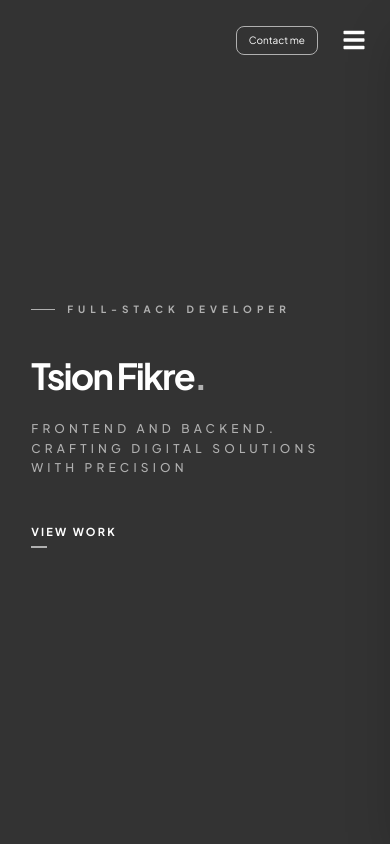
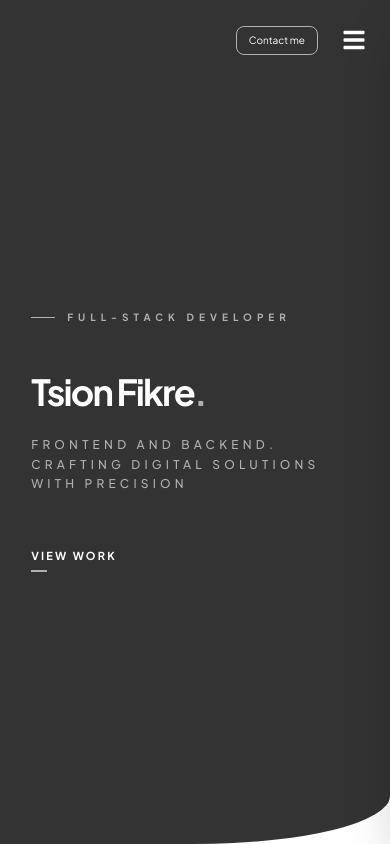
Before and after one commit to 345ts/Portfolio-Of-My, a React (Vite) app: page / in a window 390 px wide. Shown: the top 844 px of the page. Built offline with nearby package versions, Linux system fonts and the light colour scheme.

Commit message:
last commit

```diff
--- a/src/Components/Navbar.jsx
+++ b/src/Components/Navbar.jsx
@@ -33,7 +33,7 @@ const Navbar = () => {
           RIGHT of the Home panel, so it never covers the panel. */}
       <div
         aria-hidden="true"
-        className={`pointer-events-none absolute inset-x-0 top-0 h-[90px] left-[var(--pw)] bg-[linear-gradient(to_bottom,#ffffff_0%,#ffffff_50%,transparent_100%)] transition-opacity duration-300 ${
+        className={`pointer-events-none absolute inset-x-0 top-0 h-[90px] min-[1100px]:left-[var(--pw)] bg-[linear-gradient(to_bottom,#ffffff_0%,#ffffff_50%,transparent_100%)] transition-opacity duration-300 ${
           scrolled ? 'opacity-100' : 'opacity-0'
         }`}
       />
@@ -88,7 +88,7 @@ const Navbar = () => {
             <li key={item} className="relative group w-fit">
               <a
                 href={`#${item.toLowerCase()}`}
-                className="text-4xl md:text-5xl font-bold text-[#707070] group-hover:text-[#333333] transition-colors duration-300 block"
+                className="text-4xl md:text-4xl font-bold text-[#707070] group-hover:text-[#333333] transition-colors duration-300 block"
                 onClick={() => setIsOpen(false)}
               >
                 {item}
--- a/src/Components/Projects.jsx
+++ b/src/Components/Projects.jsx
@@ -125,7 +125,7 @@ const Projects = () => {
       </div>
 
       {/* Projects */}
-      <div className="grid grid-cols-1 min-[1100px]:grid-cols-2 gap-6 items-start">
+      <div className="grid grid-cols-1 gap-6">
         {filteredProjects.map((project) => (
           <div
             key={project.name}
--- a/src/index.css
+++ b/src/index.css
@@ -13,19 +13,16 @@
 }
 
 @layer base {
-  /* 1. Hide the system cursor everywhere for the custom cursor effect */
   html,
   body,
   * {
     cursor: none !important;
   }
 
-  /* 2. Smooth scrolling for your #contact and #projects links */
   html {
     scroll-behavior: smooth;
   }
 
-  /* 3. Bring the cursor back for mobile users (touchscreens) */
   @media (max-width: 768px) {
     html,
     body,
@@ -35,9 +32,6 @@
   }
 }
 
-/* ------------------------------------------------------------------
-   Elegant Minimalism: page colours
-------------------------------------------------------------------- */
 html,
 body {
   background: #ffffff;
@@ -47,7 +41,6 @@ body {
   background-image: none !important;
   color: #333333 !important;
 }
-/* the dark vignette overlay from the old theme */
 #root > div > div.absolute.inset-0 {
   display: none !important;
 }
@@ -56,30 +49,38 @@ body {
   color: #ffffff;
 }
 
-/* ------------------------------------------------------------------
-   Page layout (same on phone and desktop)
-   - Home panel pinned top-left on every section
-   - section title sits under the panel, content sits to the right
-   Phone sizes are the defaults; desktop sizes are in the 1100px block.
-------------------------------------------------------------------- */
 :root {
   --nav-h: 72px;
-  --pw: clamp(150px, 42vw, 780px); /* panel width */
-  --ph: clamp(240px, 42svh, 660px); /* panel height */
-  --gap: 14px;
-  --edge: 8px;
-}
-
-@media (min-width: 1100px) {
-  :root {
   --pw: clamp(520px, 46vw, 780px);
   --ph: clamp(460px, 66svh, 660px);
   --gap: 28px;
   --edge: 24px;
 }
-}
 
 /* ---------- Home panel ---------- */
+.home-panel {
+  position: relative;
+  min-height: 100svh;
+  overflow: hidden;
+  background: #333333;
+  color: #ffffff;
+  border-bottom-right-radius: 50% 48px;
+  display: flex;
+  flex-direction: column;
+}
+/* makes the content fill the panel so it is centred (small screens) */
+.home-panel > section { flex: 1 1 auto; }
+.home-inner {
+  /* top padding keeps the text clear of the top bar on small screens */
+  padding: 6rem clamp(24px, 8vw, 128px) 4rem;
+  max-width: 56rem;
+}
+.home-tag { margin-bottom: 2.5rem; font-size: 10px; }
+.home-name { font-size: clamp(2.25rem, 6vw, 4.5rem); margin-bottom: 1rem; }
+.home-sub { font-size: 12px; letter-spacing: 0.35em; max-width: 32rem; margin-bottom: 3rem; }
+.home-cta { font-size: 11px; letter-spacing: 0.2em; }
+
+@media (min-width: 1100px) {
   .home-panel {
     position: fixed;
     z-index: 30;
@@ -88,9 +89,6 @@ body {
     width: 100vw;
     height: 100svh;
     min-height: 0;
-  overflow: hidden;
-  background: #333333;
-  color: #ffffff;
     border-bottom-right-radius: 0;
     transition:
       width 0.7s cubic-bezier(0.65, 0, 0.35, 1),
@@ -104,94 +102,62 @@ body {
   }
 
   .home-inner {
-  padding: 0 clamp(20px, 8vw, 128px);
-  max-width: 56rem;
+    padding: 0 clamp(32px, 8vw, 128px);
     transition: padding 0.7s cubic-bezier(0.65, 0, 0.35, 1);
   }
-.home-tag { margin-bottom: 2rem; font-size: 10px; }
-.home-name {
-  font-size: clamp(2.25rem, 6vw, 4.5rem);
-  margin-bottom: 1rem;
-  transition: font-size 0.7s cubic-bezier(0.65, 0, 0.35, 1), margin 0.7s;
-}
-.home-sub { font-size: 12px; letter-spacing: 0.35em; max-width: 32rem; margin-bottom: 2.5rem; }
-.home-cta { font-size: 11px; letter-spacing: 0.2em; }
+  .home-name { transition: font-size 0.7s cubic-bezier(0.65, 0, 0.35, 1), margin 0.7s; }
   .home-tag, .home-sub, .home-cta { transition: all 0.7s cubic-bezier(0.65, 0, 0.35, 1); }
   .home-scroll { transition: opacity 0.4s; }
 
-/* shrunk (phone sizes) */
-.is-shrunk .home-inner { padding: 0 14px; }
-.is-shrunk .home-name { font-size: 1.25rem; margin-bottom: 0.5rem; }
-.is-shrunk .home-tag { margin-bottom: 0.75rem; }
-.is-shrunk .home-tag span { letter-spacing: 0.2em; font-size: 8px; }
-.is-shrunk .home-sub { display: none; }
-.is-shrunk .home-cta { font-size: 10px; }
-.is-shrunk .home-scroll { opacity: 0; pointer-events: none; }
-
-@media (min-width: 1100px) {
-  .home-inner { padding: 0 clamp(32px, 8vw, 128px); }
-  .home-tag { margin-bottom: 2.5rem; }
-  .home-sub { margin-bottom: 3rem; }
-
-  /* shrunk (desktop sizes) */
   .is-shrunk .home-inner { padding: 0 56px; }
   .is-shrunk .home-name { font-size: 2.6rem; margin-bottom: 0.75rem; }
-  .is-shrunk .home-tag { margin-bottom: 1.25rem; }
-  .is-shrunk .home-tag span { letter-spacing: 0.5em; font-size: inherit; }
-  .is-shrunk .home-sub { display: block; font-size: 10px; letter-spacing: 0.25em; margin-bottom: 1.75rem; }
+  .is-shrunk .home-tag { margin-bottom: 1.25rem; font-size: 10px; }
+  .is-shrunk .home-sub { font-size: 10px; letter-spacing: 0.25em; margin-bottom: 1.75rem; }
   .is-shrunk .home-cta { font-size: 11px; }
+  .is-shrunk .home-scroll { opacity: 0; pointer-events: none; }
 }
 
 /* ---------- Sections ---------- */
+.sec {
+  padding: 5rem 24px;
+}
+.sec-title { margin-bottom: 2rem; }
+.sec-body { min-width: 0; }
+
+@media (min-width: 1100px) {
   .page { padding: 0 var(--edge); }
-
   .sec {
     display: grid;
     grid-template-columns: var(--pw) minmax(0, 1fr);
-  column-gap: 12px;
+    column-gap: calc(var(--gap) + 24px);
     min-height: 100svh;
-  padding: calc(var(--nav-h) + 1rem) 0 4rem;
+    padding: calc(var(--nav-h) + 2rem) 0 6rem;
     max-width: 90rem;
     margin: 0 auto;
   }
-.sec-title { margin-bottom: 2rem; }
-.sec-body { min-width: 0; grid-column: 2; padding-top: 12px; padding-right: 4px; }
 
-/* The title is pinned directly UNDER the Home panel and shown only for the
-   section being read (.is-active, set by usePanelScroll). */
+  .sec-body { grid-column: 2; padding-top: 12px; padding-right: 4px; }
+
   .sec-title {
     position: fixed;
     z-index: 20;
-  left: 14px;
+    left: 56px;
     top: calc(var(--ph) + var(--gap) + 12px);
-  width: calc(var(--pw) - 28px);
+    width: calc(var(--pw) - 88px);
     margin: 0;
     padding: 0;
     opacity: 0;
     pointer-events: none;
     transition: opacity 0.3s ease;
   }
-.sec-title h2 { font-size: 1.5rem; }
-.sec-title span { letter-spacing: 0.2em !important; }
-
   .panel-shrunk .sec.is-active .sec-title {
     opacity: 1;
     pointer-events: auto;
-  /* wait until the Home panel has finished shrinking, then fade in */
     transition: opacity 0.4s ease 0.4s;
   }
-
-@media (min-width: 1100px) {
-  .sec {
-    column-gap: calc(var(--gap) + 24px);
-    padding: calc(var(--nav-h) + 2rem) 0 6rem;
-  }
-  .sec-title { left: 56px; width: calc(var(--pw) - 88px); }
-  .sec-title h2 { font-size: 3rem; }
-  .sec-title span { letter-spacing: 0.5em !important; }
 }
 
-/* ---------- Soft grey blocks (cards, skill tiles, buttons) ---------- */
+/* ---------- Soft grey blocks ---------- */
 .card-soft {
   background: #f0f0f0;
   border: 1px solid #b0b0b0;
```
Lines whose indentation alone changed are shown as unchanged.
